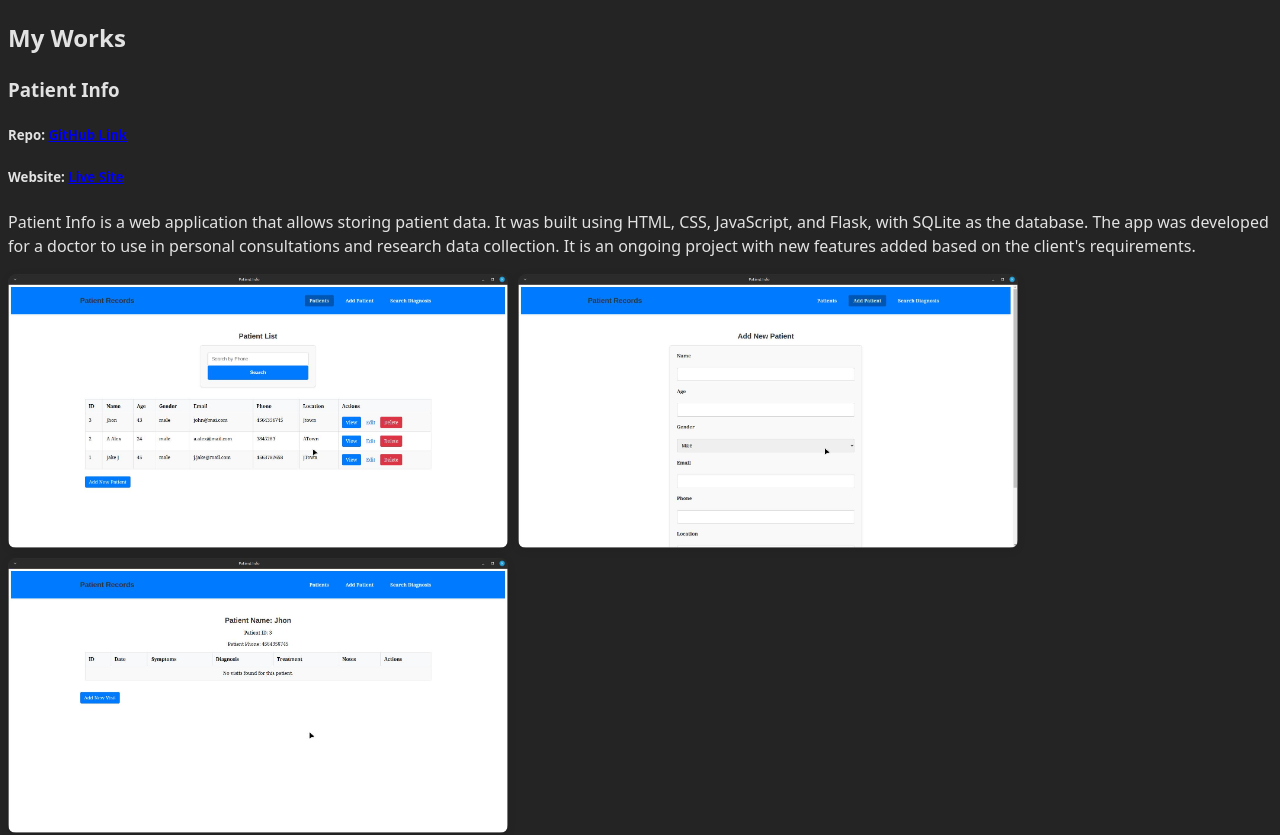
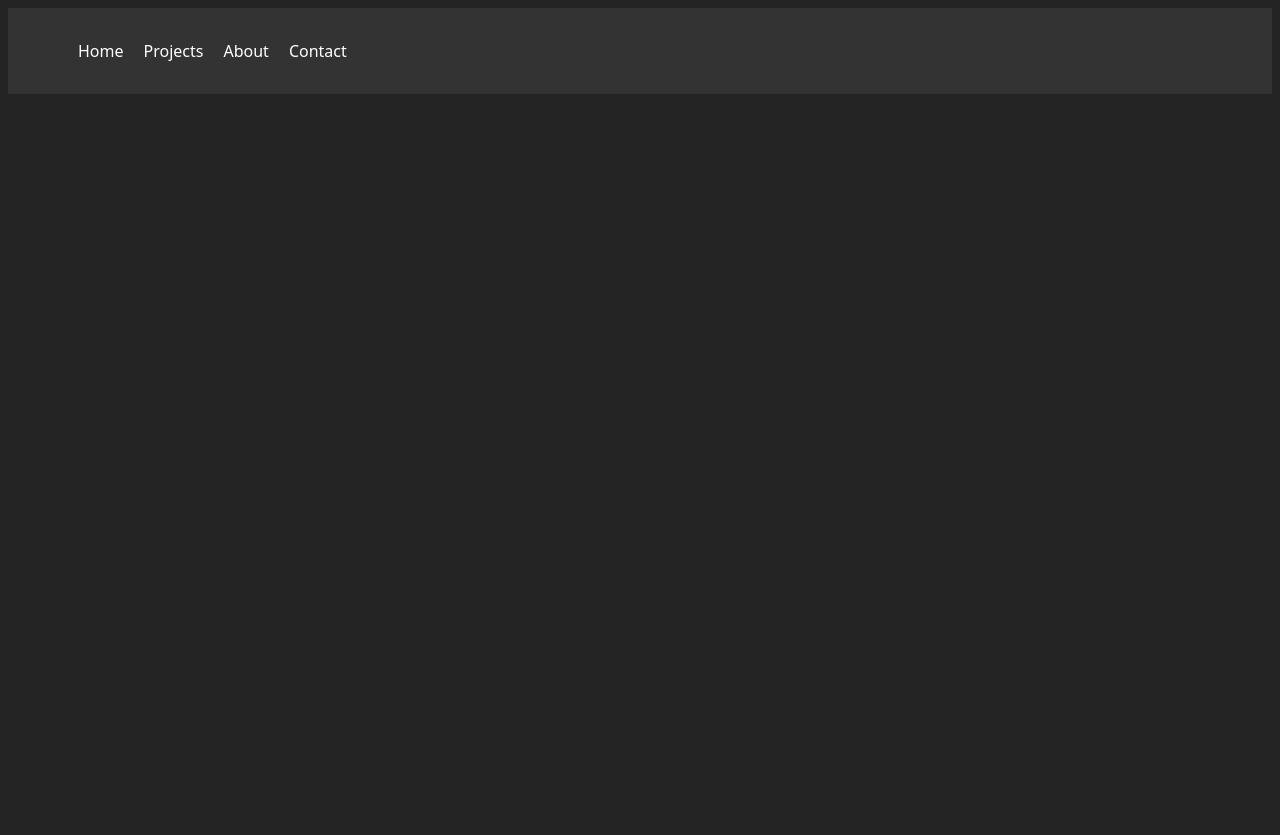
Before and after one commit to aslampa17/aslampa17, a React (Vite) app: page / in a window 1280 px wide. Shown: the top 835 px of the page. After the commit the page ends 800 px from the top, so only its background shows below. Built offline with nearby package versions, Linux system fonts and the light colour scheme.

Commit message:
Create Navbar

```diff
--- a/package.json
+++ b/package.json
@@ -14,7 +14,8 @@
   },
   "dependencies": {
     "react": "^19.1.0",
-    "react-dom": "^19.1.0"
+    "react-dom": "^19.1.0",
+    "react-router-dom": "^7.6.0"
   },
   "devDependencies": {
     "@eslint/js": "^9.25.0",
--- a/src/App.jsx
+++ b/src/App.jsx
@@ -1,10 +1,15 @@
+import { BrowserRouter as Router, Route, Routes } from "react-router-dom"
+import Navbar from "./Navbar"
 import Home from "./Home"
 
 function App() {
   return (
-    <>
-      <Home />
-    </>
+    <Router>
+      <Navbar />
+      <Routes>
+        <Route path="/aslampa17" element={<Home />} />
+      </Routes>
+    </Router>
   )
 }
 
--- /dev/null
+++ b/src/Navbar.jsx
@@ -0,0 +1,17 @@
+import { Link } from "react-router-dom"
+
+function Navbar(){
+
+    return(
+        <div className="navbar">
+            <ul className="nav-links">
+                <li><Link to="/aslampa17">Home</Link></li>
+                <li><Link to="/projects">Projects</Link></li>
+                <li><Link to="/about">About</Link></li>
+                <li><Link to="/contact">Contact</Link></li>
+            </ul>
+        </div>
+    )
+}
+
+export default Navbar;
--- a/src/index.css
+++ b/src/index.css
@@ -27,3 +27,34 @@
     box-shadow: 0 2px 8px rgba(0, 0, 0, 0.1);
     object-fit: cover;
 }
+
+/* src/components/Navbar.css */
+.navbar {
+    display: flex;
+    justify-content: space-between;
+    align-items: center;
+    padding: 15px 30px;
+    background-color: #333;
+    color: white;
+}
+
+.logo {
+    font-size: 1.5rem;
+    font-weight: bold;
+}
+
+.nav-links {
+    list-style: none;
+    display: flex;
+    gap: 20px;
+}
+
+.nav-links a {
+    color: white;
+    text-decoration: none;
+    transition: color 0.3s ease;
+}
+
+.nav-links a:hover {
+    color: #00bcd4;
+}
```
Also changed, not shown: 1 other file (tests, documents, lock files or other folders).
